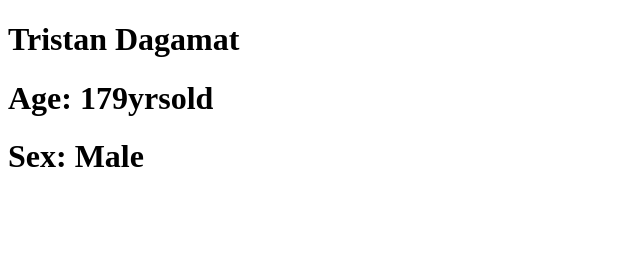
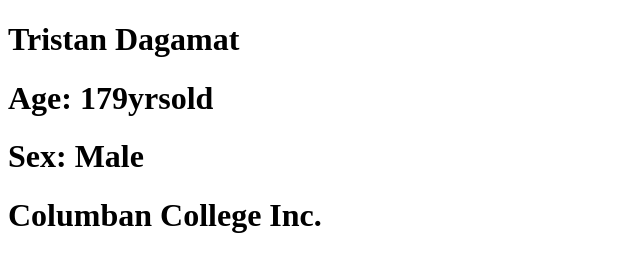
Before and after one commit to Tantan1224/Dagamat_Portfolio, a plain HTML site: page index.html in a window 1280 px wide. Shown: the whole page, without its empty margins (0-640 px from the left). Drawn offline with Linux system fonts and the light colour scheme.

Commit message:
add new info

```diff
--- a/index.html
+++ b/index.html
@@ -10,5 +10,6 @@
     <h1>Tristan Dagamat</h1>
     <h1>Age: 179yrsold</h1>
     <h1>Sex: Male</h1>
+    <h1>Columban College Inc.</h1>
 </body>
 </html>
```
